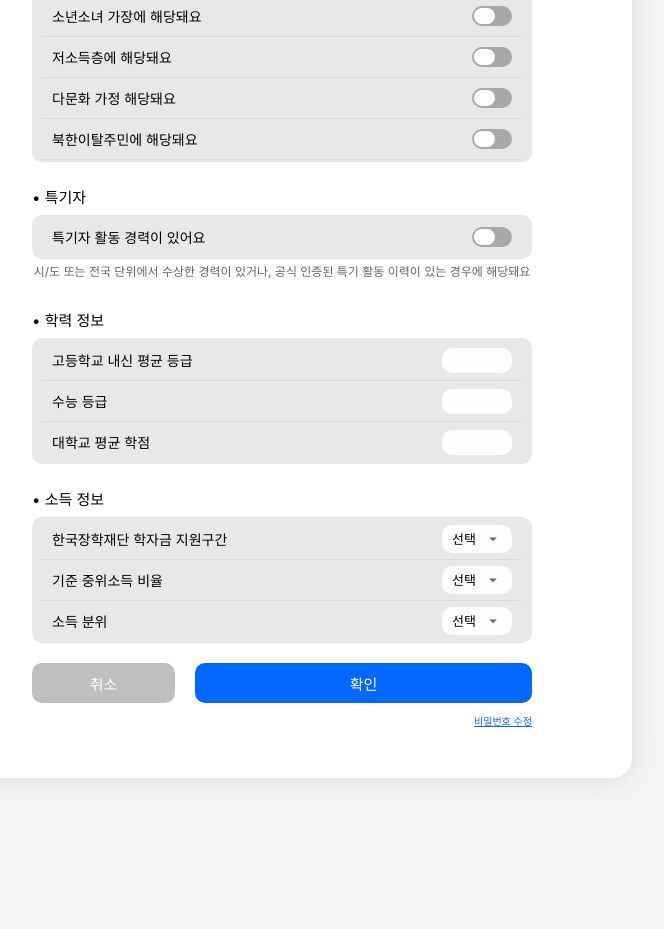
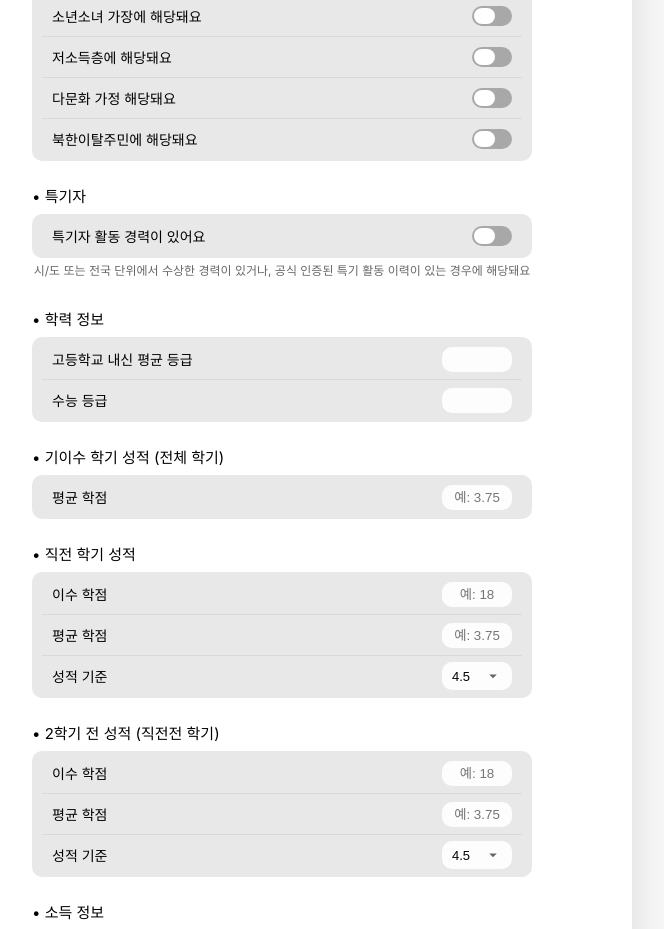
Before and after one commit to moo1677/GranTip-FE-TEST, a React (Vite) app: page /edit in a window 1280 px wide. Shown: the part 1100-2029 px from the top of the page, without its empty margins (358-1022 px from the left). Before the commit the page ends 1908 px from the top, so only its background shows below. Built offline with nearby package versions, Linux system fonts and the light colour scheme.

Commit message:
feat: 유저 정보 편집 및 지역 선택 기능 재구성

```diff
--- a/src/hooks/ToggleButton.jsx
+++ b/src/hooks/ToggleButton.jsx
@@ -1,13 +1,8 @@
-import { useState } from "react";
 import "./ToggleButton.css";
 
-const ToggleButton = ({ onChange }) => {
-  const [selected, setSelected] = useState(false);
-
+const ToggleButton = ({ selected, onChange }) => {
   const handleClick = () => {
-    const newSelected = !selected;
-    setSelected(newSelected);
-    if (onChange) onChange(newSelected); // 부모에 선택 여부 전달
+    onChange?.(!selected); // 상태 반전해서 부모에 전달
   };
 
   return (
@@ -15,10 +10,7 @@ const ToggleButton = ({ onChange }) => {
       className={`toggle-btn ${selected ? "selected" : ""}`}
       onClick={handleClick}
     >
-      <button
-        className={`toggle ${selected ? "selected" : ""}`}
-        onClick={handleClick}
-      />
+      <button className={`toggle ${selected ? "selected" : ""}`} />
     </div>
   );
 };
--- a/src/pages/UserInfoEdit.css
+++ b/src/pages/UserInfoEdit.css
@@ -113,7 +113,15 @@
   border: none;
   text-align: center;
 }
+.grade-input-field::-webkit-outer-spin-button,
+.grade-input-field::-webkit-inner-spin-button {
+  -webkit-appearance: none;
+  margin: 0;
+}
 
+.grade-input-field {
+  -moz-appearance: textfield;
+}
 /* 소득 정보 */
 .income-section {
   padding: 0 100px;
--- a/src/pages/UserInfoEdit.jsx
+++ b/src/pages/UserInfoEdit.jsx
@@ -23,6 +23,35 @@ const UserInfoEdit = () => {
   /*연고지*/
   const [address, setAddress] = useState("");
   const [showAddressModal, setShowAddressModal] = useState("");
+  /* 학력 정보 */
+  const [highSchoolGrade, setHighSchoolGrade] = useState(""); // 고등학교 내신 평균 등급
+  const [csatGrade, setCsatGrade] = useState(""); // 수능 등급
+  /*성적 관련*/
+  const [recentGrade, setRecentGrade] = useState({
+    credit: "", // 이수 학점
+    average: "", // 평균 학점
+    scale: 4.5, // 성적 기준 (4.5 or 4.3)
+  });
+  const [previousGrade, setPreviousGrade] = useState({
+    credit: "",
+    average: "",
+    scale: 4.5,
+  });
+  /*특수계층*/
+  const [isDisabled, setIsDisabled] = useState(false); // 장애인
+  const [isMultiChild, setIsMultiChild] = useState(false); // 다자녀
+  const [isVeteran, setIsVeteran] = useState(false); // 국가유공자 또는 보훈자
+  const [isSingleParent, setIsSingleParent] = useState(false); // 한부모
+  const [isOrphan, setIsOrphan] = useState(false); // 소년소녀 가장
+  const [isLowIncome, setIsLowIncome] = useState(false); // 저소득층
+  const [isMulticultural, setIsMulticultural] = useState(false); // 다문화
+  const [isNorthKoreanDefector, setIsNorthKoreanDefector] = useState(false); // 북한이탈주민
+  /*특기자*/
+  const [isTalented, setIsTalented] = useState(false); // 특기자 활동 경력
+  /*소득정보*/
+  const [scholarshipSupportLevel, setScholarshipSupportLevel] = useState(""); // 한국장학재단 학자금 지원구간 (1~9)
+  const [medianIncomeRatio, setMedianIncomeRatio] = useState(""); // 기준 중위소득 비율 (예: "130")
+  const [incomePercentile, setIncomePercentile] = useState(""); // 소득 분위 (예: "5")
 
   return (
     <div className="user-info-edit-container">
@@ -126,31 +155,70 @@ const UserInfoEdit = () => {
       <div className="toggle-section">
         <div className="label-text">• 특수 계층</div>
         <div className="select-list">
-          {[
-            "장애인에 해당돼요",
-            "다자녀 가정에 해당돼요",
-            "국가유공자 또는 보훈자에 해당돼요",
-            "한부모 가정에 해당돼요",
-            "소년소녀 가장에 해당돼요",
-            "저소득층에 해당돼요",
-            "다문화 가정 해당돼요",
-            "북한이탈주민에 해당돼요",
-          ].map((label, idx) => (
-            <div key={idx}>
-              <div className="toggle-row">
-                <div className="toggle-label">{label}</div>
-                <ToggleButton />
-              </div>
-              <div className="section" />
+          <div className="toggle-row">
+            <div className="toggle-label">장애인에 해당돼요</div>
+            <ToggleButton selected={isDisabled} onChange={setIsDisabled} />
+          </div>
+          <div className="section" />
+
+          <div className="toggle-row">
+            <div className="toggle-label">다자녀 가정에 해당돼요</div>
+            <ToggleButton selected={isMultiChild} onChange={setIsMultiChild} />
+          </div>
+          <div className="section" />
+
+          <div className="toggle-row">
+            <div className="toggle-label">
+              국가유공자 또는 보훈자에 해당돼요
             </div>
-          ))}
+            <ToggleButton selected={isVeteran} onChange={setIsVeteran} />
+          </div>
+          <div className="section" />
+
+          <div className="toggle-row">
+            <div className="toggle-label">한부모 가정에 해당돼요</div>
+            <ToggleButton
+              selected={isSingleParent}
+              onChange={setIsSingleParent}
+            />
+          </div>
+          <div className="section" />
+
+          <div className="toggle-row">
+            <div className="toggle-label">소년소녀 가장에 해당돼요</div>
+            <ToggleButton selected={isOrphan} onChange={setIsOrphan} />
+          </div>
+          <div className="section" />
+
+          <div className="toggle-row">
+            <div className="toggle-label">저소득층에 해당돼요</div>
+            <ToggleButton selected={isLowIncome} onChange={setIsLowIncome} />
+          </div>
+          <div className="section" />
+
+          <div className="toggle-row">
+            <div className="toggle-label">다문화 가정 해당돼요</div>
+            <ToggleButton
+              selected={isMulticultural}
+              onChange={setIsMulticultural}
+            />
+          </div>
+          <div className="section" />
+
+          <div className="toggle-row">
+            <div className="toggle-label">북한이탈주민에 해당돼요</div>
+            <ToggleButton
+              selected={isNorthKoreanDefector}
+              onChange={setIsNorthKoreanDefector}
+            />
+          </div>
         </div>
 
         <div className="label-text">• 특기자</div>
         <div className="select-list-none">
           <div className="toggle-row">
             <div className="toggle-label">특기자 활동 경력이 있어요</div>
-            <ToggleButton />
+            <ToggleButton selected={isTalented} onChange={setIsTalented} />
           </div>
         </div>
         <div className="select-list-info">
@@ -172,11 +240,125 @@ const UserInfoEdit = () => {
             <div className="toggle-label">수능 등급</div>
             <input className="grade-input-field" />
           </div>
+        </div>
+        <div className="label-text">• 기이수 학기 성적 (전체 학기)</div>
+        <div className="select-list">
+          <div className="toggle-row">
+            <div className="toggle-label">평균 학점</div>
+            <input
+              className="grade-input-field"
+              type="number"
+              min="0"
+              max="4.5"
+              step="0.01"
+              placeholder="예: 3.75"
+            />
+          </div>
+        </div>
+        <div className="label-text">• 직전 학기 성적</div>
+        <div className="select-list">
+          <div className="toggle-row">
+            <div className="toggle-label">이수 학점</div>
+            <input
+              className="grade-input-field"
+              type="number"
+              min="0"
+              max="30"
+              placeholder="예: 18"
+              value={recentGrade.credit}
+              onChange={(e) =>
+                setRecentGrade((prev) => ({ ...prev, credit: e.target.value }))
+              }
+            />
+          </div>
           <div className="section" />
-
           <div className="toggle-row">
-            <div className="toggle-label">대학교 평균 학점</div>
-            <input className="grade-input-field" />
+            <div className="toggle-label">평균 학점</div>
+            <input
+              className="grade-input-field"
+              type="number"
+              min="0"
+              max="4.5"
+              step="0.01"
+              placeholder="예: 3.75"
+              value={recentGrade.average}
+              onChange={(e) =>
+                setRecentGrade((prev) => ({ ...prev, average: e.target.value }))
+              }
+            />
+          </div>
+          <div className="section" />
+          <div className="toggle-row">
+            <div className="toggle-label">성적 기준</div>
+            <select
+              className="dropdown-select"
+              value={recentGrade.scale}
+              onChange={(e) =>
+                setRecentGrade((prev) => ({
+                  ...prev,
+                  scale: parseFloat(e.target.value),
+                }))
+              }
+            >
+              <option value="4.5">4.5</option>
+              <option value="4.3">4.3</option>
+            </select>
+          </div>
+        </div>
+        <div className="label-text">• 2학기 전 성적 (직전전 학기)</div>
+        <div className="select-list">
+          <div className="toggle-row">
+            <div className="toggle-label">이수 학점</div>
+            <input
+              className="grade-input-field"
+              type="number"
+              min="0"
+              max="30"
+              placeholder="예: 18"
+              value={previousGrade.credit}
+              onChange={(e) =>
+                setPreviousGrade((prev) => ({
+                  ...prev,
+                  credit: e.target.value,
+                }))
+              }
+            />
+          </div>
+          <div className="section" />
+          <div className="toggle-row">
+            <div className="toggle-label">평균 학점</div>
+            <input
+              className="grade-input-field"
+              type="number"
+              min="0"
+              max="4.5"
+              step="0.01"
+              placeholder="예: 3.75"
+              value={previousGrade.average}
+              onChange={(e) =>
+                setPreviousGrade((prev) => ({
+                  ...prev,
+                  average: e.target.value,
+                }))
+              }
+            />
+          </div>
+          <div className="section" />
+          <div className="toggle-row">
+            <div className="toggle-label">성적 기준</div>
+            <select
+              className="dropdown-select"
+              value={previousGrade.scale}
+              onChange={(e) =>
+                setPreviousGrade((prev) => ({
+                  ...prev,
+                  scale: parseFloat(e.target.value),
+                }))
+              }
+            >
+              <option value="4.5">4.5</option>
+              <option value="4.3">4.3</option>
+            </select>
           </div>
         </div>
       </div>
@@ -189,6 +371,8 @@ const UserInfoEdit = () => {
             <select
               className="dropdown-select"
               name="scholarship_support_interval"
+              value={scholarshipSupportLevel}
+              onChange={(e) => setScholarshipSupportLevel(e.target.value)}
             >
               <option value="">선택</option>
               {[...Array(9)].map((_, i) => (
@@ -202,7 +386,12 @@ const UserInfoEdit = () => {
 
           <div className="toggle-row">
             <div className="toggle-label">기준 중위소득 비율</div>
-            <select className="dropdown-select" name="median_income_ratio">
+            <select
+              className="dropdown-select"
+              name="median_income_ratio"
+              value={medianIncomeRatio}
+              onChange={(e) => setMedianIncomeRatio(e.target.value)}
+            >
               <option value="">선택</option>
               {["50", "70", "100", "130", "150", "180", "200"].map((val) => (
                 <option key={val} value={val}>
@@ -215,7 +404,12 @@ const UserInfoEdit = () => {
 
           <div className="toggle-row">
             <div className="toggle-label">소득 분위</div>
-            <select className="dropdown-select" name="income_percentile_band">
+            <select
+              className="dropdown-select"
+              name="income_percentile_band"
+              value={incomePercentile}
+              onChange={(e) => setIncomePercentile(e.target.value)}
+            >
               <option value="">선택</option>
               {[...Array(8)].map((_, i) => (
                 <option key={i + 1} value={i + 1}>
```
Also changed, not shown: src/components/Modal/RegionSelectModal.jsx (+78 -22 lines).
